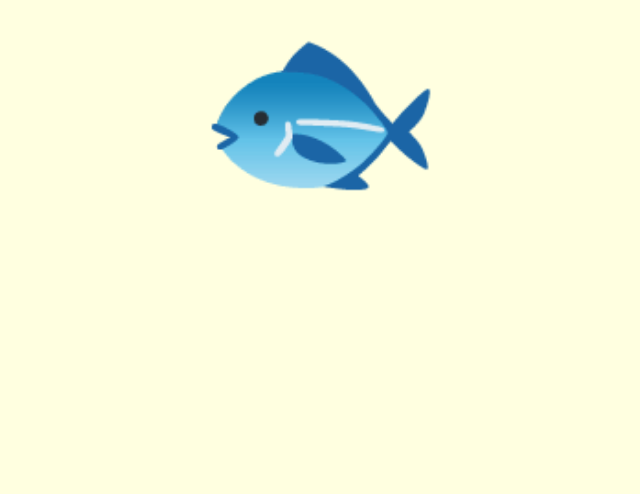
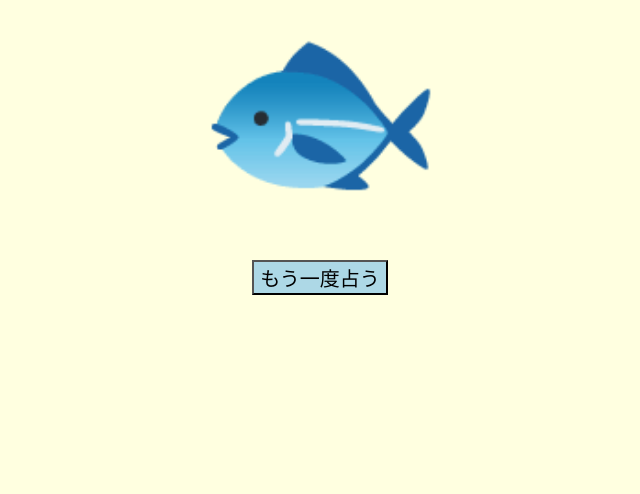
Before and after one commit to Tatsu0111/RecordApp, a Flask app: page /uranai in a window 1280 px wide. Shown: the part 342-836 px from the top of the page, without its empty margins (320-960 px from the left). Run offline with Flask 3, Linux system fonts and the light colour scheme.

Commit message:
占い修正

```diff
--- a/static/css/style.css
+++ b/static/css/style.css
@@ -264,6 +264,18 @@ h1 {
     font-size: 200px;
     line-height: 1;
 }
+.uranai-final form{
+    margin-top:50px;
+}
+.uranai-final button{
+    font-size:20px;
+    background-color: lightblue;
+    cursor: pointer;
+}
+.uranai-final button:hover{
+    background-color:blue;
+    color:white;
+}
 
 /* 分析ページ */
 .analyze-menu {
--- a/templates/uranai/uranai.html
+++ b/templates/uranai/uranai.html
@@ -14,6 +14,9 @@
     <div class="uranai-final">
         <p>{{ name }}</p>
         <div class="uranai-icon">{{ icon }}</div>
+        <form action="/uranai" method="get">
+            <button type="submit">もう一度占う</button>
+        </form>
     </div>
 </div>
 {%endblock%}
```
